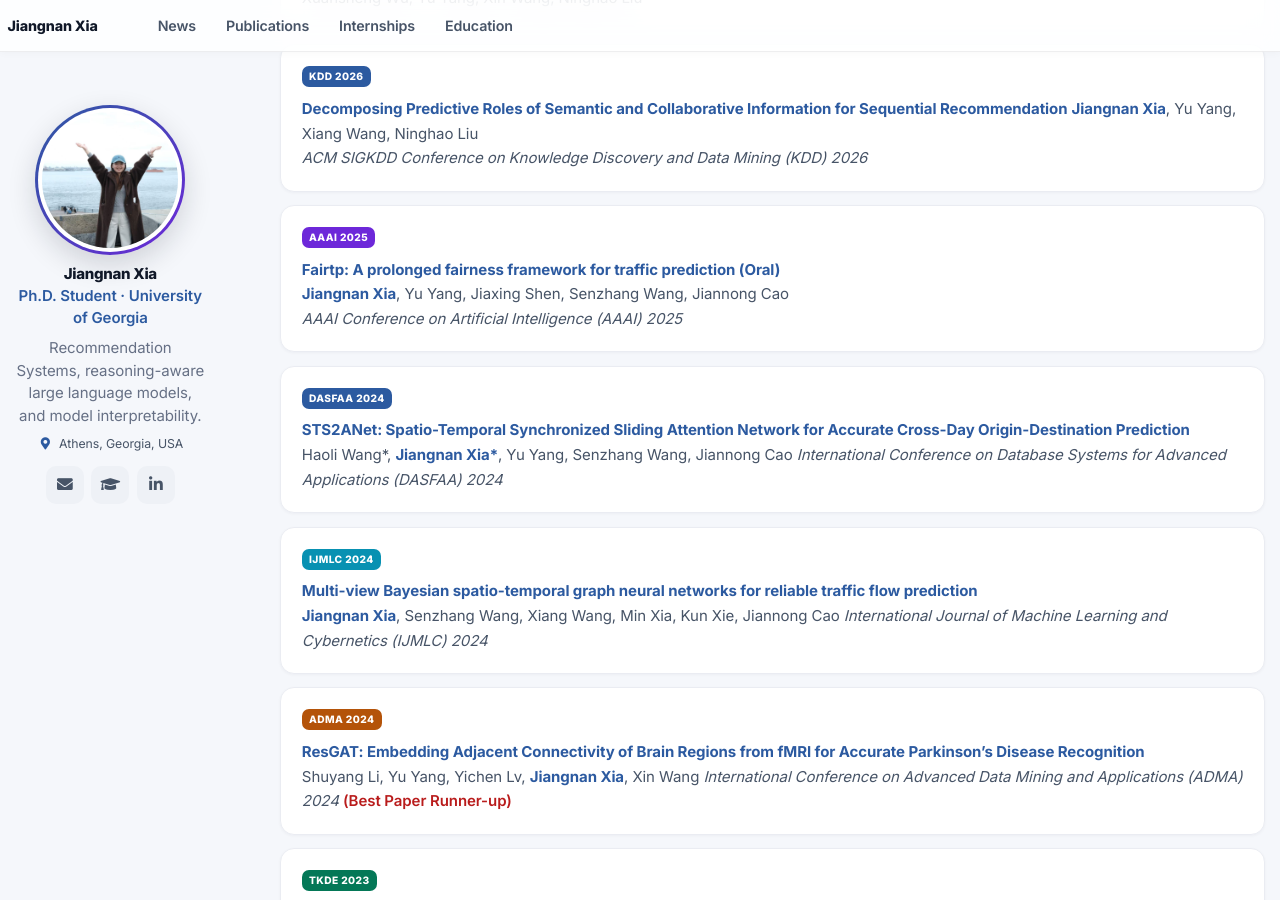
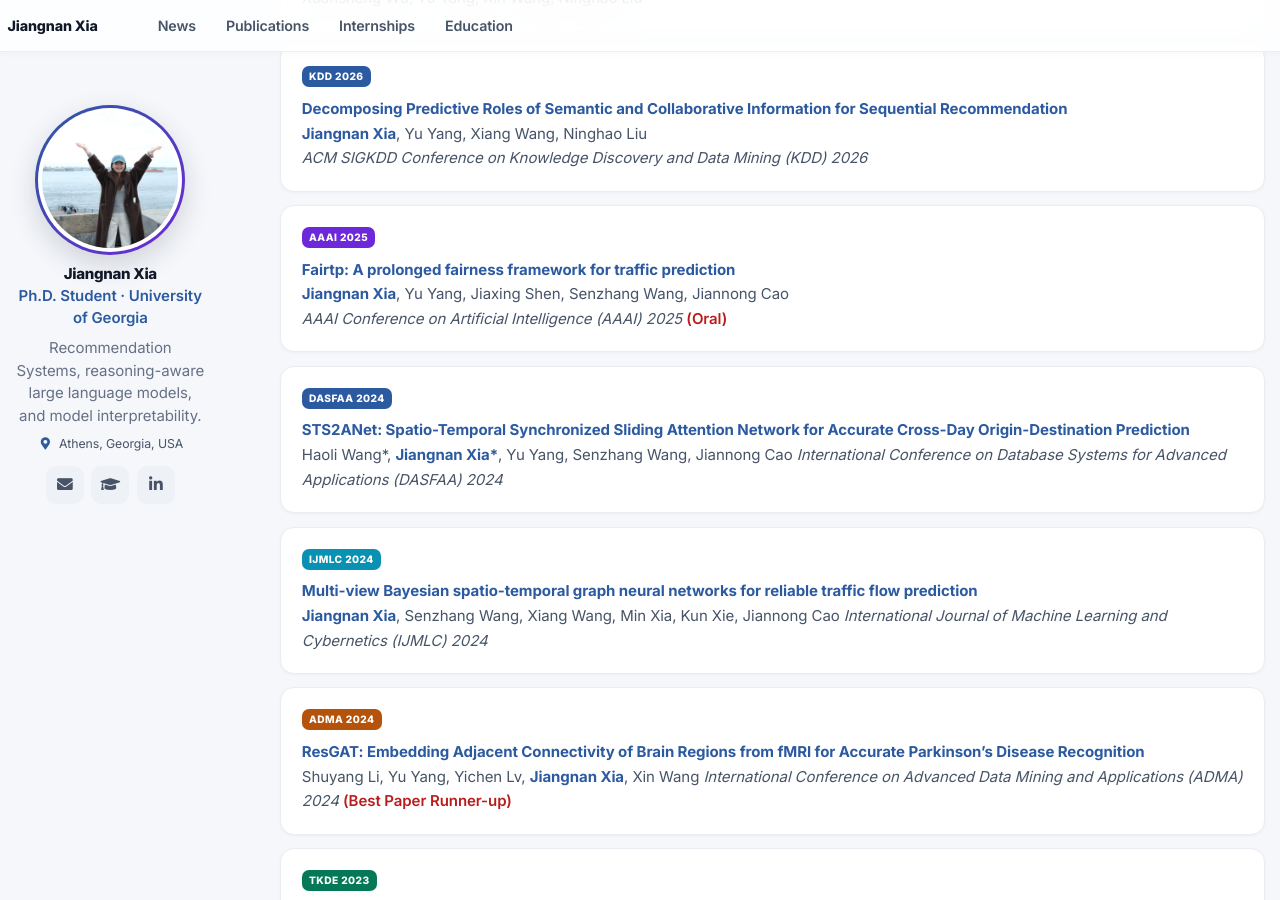
Before and after one commit to jiangnanx129/jiangnanx129.github.io, a Jekyll site: the page built from _pages/about.md, in a window 1280 px wide and 900 px high, scrolled down 942 px. Built offline with Jekyll 4.4.1, drawn with Linux system fonts in a browser that asks for light colours.

Commit message:
Update about.md

```diff
--- a/_pages/about.md
+++ b/_pages/about.md
@@ -73,9 +73,9 @@ Prior to my Ph.D., I received my Master's degree from the Central South Universi
 <div class="pub" markdown="1">
 <span class="badge-venue v-cvpr">AAAI 2025</span>
 
-[**Fairtp: A prolonged fairness framework for traffic prediction (Oral)**](https://ojs.aaai.org/index.php/AAAI/article/view/34838)
+[**Fairtp: A prolonged fairness framework for traffic prediction**](https://ojs.aaai.org/index.php/AAAI/article/view/34838)
 **Jiangnan Xia**, Yu Yang, Jiaxing Shen, Senzhang Wang, Jiannong Cao
-*AAAI Conference on Artificial Intelligence (AAAI) 2025*
+*AAAI Conference on Artificial Intelligence (AAAI) 2025* <span class="award">(Oral)</span>
 <!-- <span class="pub-links">[Project Page](https://co-in-co.github.io/)</span> -->
 </div>
 
```
